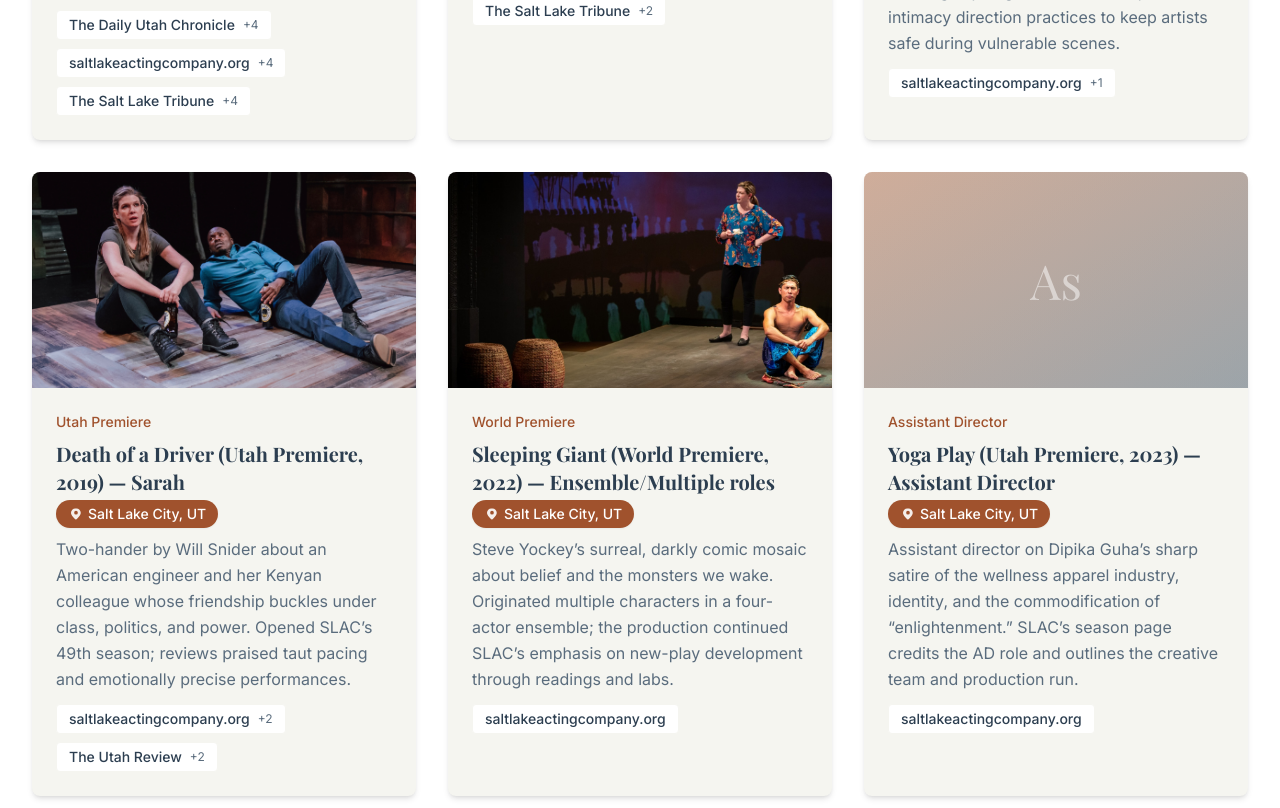
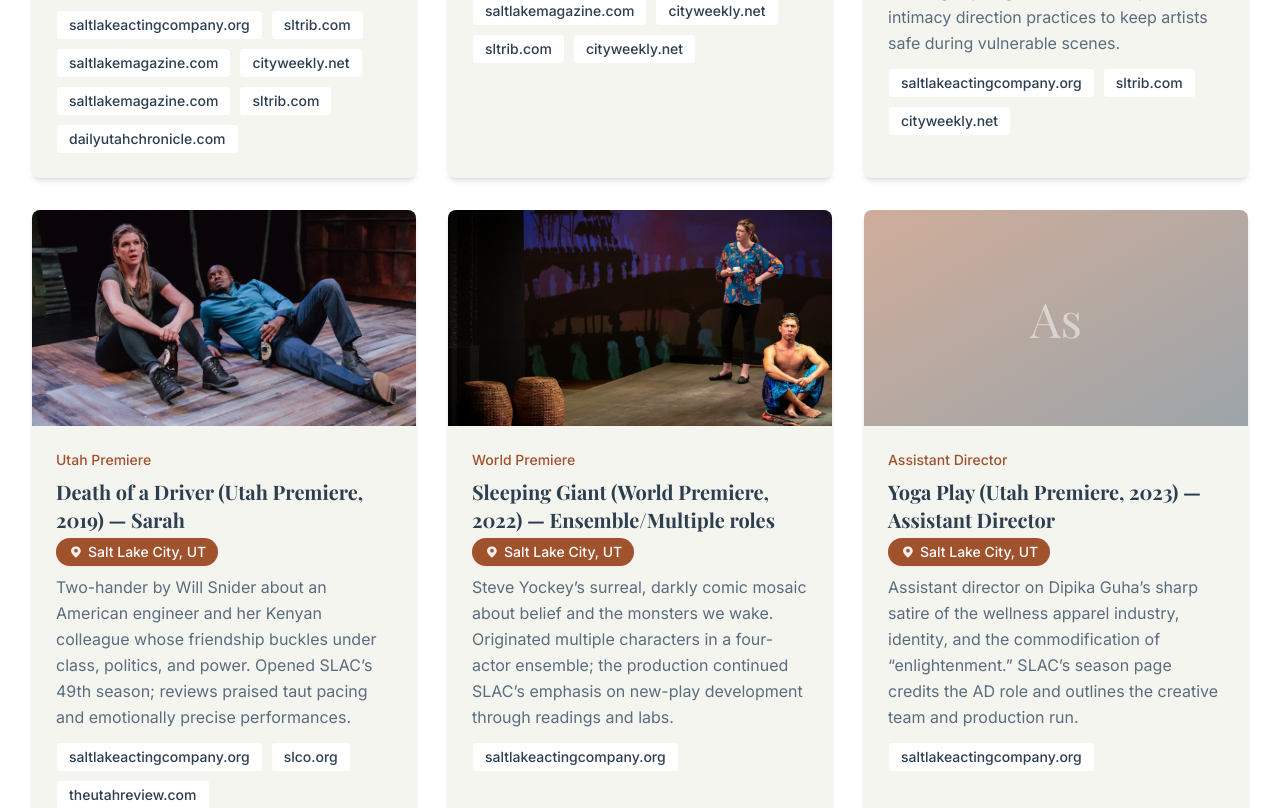
Before and after one commit to topher416/cstokeswylie, a React (Vite) app: page / in a window 1280 px wide. Shown: the part 5480-6288 px from the top of the page. Built offline with nearby package versions, Linux system fonts and the light colour scheme.

Commit message:
feat(portfolio): add real outbound links for each Featured Project (SLAC, Tribune, CityWeekly, Utah Review, UT Bloggers, etc.)

```diff
--- a/src/components/Portfolio.jsx
+++ b/src/components/Portfolio.jsx
@@ -41,9 +41,13 @@ const Portfolio = () => {
       description:
         'World premiere of Kathleen Cahill’s triptych about women in the military and the aftermath of war. Originated Alyson Moss; production developed through SLAC’s new-play pipeline and supported by an Edgerton Foundation New Play Award. Press called the staging “powerful,” highlighting stories drawn from Iraq/Afghanistan service members and MST (military sexual trauma).',
       links: [
-        { label: 'The Daily Utah Chronicle', count: 4 },
-        { label: 'saltlakeactingcompany.org', count: 4 },
-        { label: 'The Salt Lake Tribune', count: 4 },
+        { href: 'https://www.saltlakeactingcompany.org/2017/item/1155-harbur-gate' },
+        { href: 'http://www.sltrib.com/home/4885212-155/in-salt-lake-world-premiere-kathleen' },
+        { href: 'https://saltlakemagazine.com/preview-harbur-gate-slac/' },
+        { href: 'http://www.cityweekly.net/TheDailyFeed/archives/2017/02/08/salt-lake-acting-company-harbur-gate' },
+        { href: 'https://saltlakemagazine.com/review-harbur-gate/' },
+        { href: 'http://www.sltrib.com/entertainment/4942712-155/powerful-salt-lake-production-of-harbur' },
+        { href: 'http://dailyutahchronicle.com/2017/02/14/slacs-harbur-gate-heroes-fighting-hope-review/' },
       ],
     },
     {
@@ -54,8 +58,11 @@ const Portfolio = () => {
       description:
         'Originated Tanya in Troy Deutsch’s two-hander dark comedy about small-town longing, myth, and menace. The run opened SLAC’s season; coverage framed it as “Shark Week(s) at SLAC),” noting the show’s blend of physical comedy and emotional volatility.',
       links: [
-        { label: 'saltlakeactingcompany.org', count: 2 },
-        { label: 'The Salt Lake Tribune', count: 2 },
+        { href: 'https://www.saltlakeactingcompany.org/2017/item/1152-bull-shark-attack' },
+        { href: 'https://saltlakemagazine.com/shark-weeks-slac/' },
+        { href: 'http://www.cityweekly.net/TheDailyFeed/archives/2016/09/07/salt-lake-acting-company-bull-shark-attack' },
+        { href: 'http://www.sltrib.com/entertainment/4295199-155/salt-lake-acting-company-world-premiere' },
+        { href: 'http://www.cityweekly.net/utah/the-essential-aande-picks-for-sept-22-28/Content?oid=3467735' },
       ],
     },
     {
@@ -65,7 +72,11 @@ const Portfolio = () => {
       location: 'Salt Lake City, UT',
       description:
         'Played Karla in Halley Feiffer’s brash, big-hearted comedy about two adult children colliding beside their hospitalized mothers. SLAC’s archive compiles reviews and production details; simultaneous Tribune coverage spotlighted SLAC’s adoption of intimacy direction practices to keep artists safe during vulnerable scenes.',
-      links: [{ label: 'saltlakeactingcompany.org', count: 1 }],
+      links: [
+        { href: 'https://www.saltlakeactingcompany.org/shows-ticketing/play-archive/item/1389-a-funny-thing-happened-on-the-way-to-the-gynecologic-oncology-unit-at-memorial-sloan-kettering-cancer-center-of-new-york-city' },
+        { href: 'https://www.sltrib.com/artsliving/2018/09/30/help-actors-feel-safe/' },
+        { href: 'https://www.cityweekly.net/BuzzBlog/archives/2018/09/20/theater-review-salt-lake-acting-companys-a-funny-thing-happened' },
+      ],
     },
     {
       id: 4,
@@ -75,8 +86,12 @@ const Portfolio = () => {
       description:
         'Two-hander by Will Snider about an American engineer and her Kenyan colleague whose friendship buckles under class, politics, and power. Opened SLAC’s 49th season; reviews praised taut pacing and emotionally precise performances.',
       links: [
-        { label: 'saltlakeactingcompany.org', count: 2 },
-        { label: 'The Utah Review', count: 2 },
+        { href: 'https://www.saltlakeactingcompany.org/shows-ticketing/play-archive/item/1467-death-of-a-driver' },
+        { href: 'https://slco.org/zap/blog/salt-lake-acting-company-and-death-of-a-driver/' },
+        { href: 'https://www.theutahreview.com/salt-lake-acting-company-opens-49th-season-with-riveting-utah-premiere-of-death-of-a-driver/' },
+        { href: 'https://frontrowreviewersutah.com/?p=13521' },
+        { href: 'https://dailyutahchronicle.com/2019/09/14/slacs-death-of-a-driver-confronts-the-rollercoaster-of-friendship/' },
+        { href: 'https://www.abc4.com/gtu/sitting-down-with-the-actors-from-death-of-a-driver/' },
       ],
     },
     {
@@ -86,7 +101,9 @@ const Portfolio = () => {
       location: 'Salt Lake City, UT',
       description:
         'Steve Yockey’s surreal, darkly comic mosaic about belief and the monsters we wake. Originated multiple characters in a four-actor ensemble; the production continued SLAC’s emphasis on new-play development through readings and labs.',
-      links: [{ label: 'saltlakeactingcompany.org', count: 0 }],
+      links: [
+        { href: 'https://www.saltlakeactingcompany.org/2022-2023/item/1632-sleeping-giant' },
+      ],
     },
     {
       id: 6,
@@ -95,7 +112,9 @@ const Portfolio = () => {
       location: 'Salt Lake City, UT',
       description:
         'Assistant director on Dipika Guha’s sharp satire of the wellness apparel industry, identity, and the commodification of “enlightenment.” SLAC’s season page credits the AD role and outlines the creative team and production run.',
-      links: [{ label: 'saltlakeactingcompany.org', count: 0 }],
+      links: [
+        { href: 'https://www.saltlakeactingcompany.org/2022-2023/item/1635-yoga-play' },
+      ],
     },
     {
       id: 7,
@@ -105,9 +124,11 @@ const Portfolio = () => {
       description:
         'Assistant director for Noah Diaz’s lyrical meditation on illness, care, and the stories we tell to keep going. Reviews called SLAC’s staging “smartly, directly, solidly acted” and “thought-provoking,” noting how humor and existential dread coexist in the piece.',
       links: [
-        { label: 'Utah Theatre Bloggers', count: 3 },
-        { label: 'saltlakeactingcompany.org', count: 3 },
-        { label: 'The Utah Review', count: 3 },
+        { href: 'https://www.saltlakeactingcompany.org/shows-ticketing/play-archive/item/1716-you-will-get-sick' },
+        { href: 'https://www.theutahreview.com/noah-diazs-you-will-get-sick-receives-smartly-directly-solidly-acted-regional-premiere-at-salt-lake-acting-company/' },
+        { href: 'https://gephardtdaily.com/local/review-you-will-get-sick-at-slac-will-make-you-ponder-the-meaning-of-life-death/' },
+        { href: 'https://frontrowreviewers.com/?p=22403' },
+        { href: 'https://utahtheatrebloggers.com/913113/slac-provides-a-healthy-dose-of-humanity-with-you-will-get-sick' },
       ],
     },
   ];
@@ -180,17 +201,26 @@ const Portfolio = () => {
                 <p className="text-text-light leading-relaxed mb-3">{item.description}</p>
                 {item.links && item.links.length > 0 && (
                   <div className="flex flex-wrap gap-2">
-                    {item.links.map((l, idx) => (
-                      <span
-                        key={idx}
-                        className="inline-flex items-center gap-2 px-3 py-1 rounded bg-white text-primary border border-background-dark text-sm"
-                      >
-                        <span className="font-medium">{l.label}</span>
-                        {typeof l.count === 'number' && l.count > 0 && (
-                          <span className="text-xs text-text-light">+{l.count}</span>
-                        )}
-                      </span>
-                    ))}
+                    {item.links.map((l, idx) => {
+                      const url = l.href;
+                      let host = '';
+                      try {
+                        host = new URL(url).hostname.replace(/^www\./, '');
+                      } catch (e) {
+                        host = url;
+                      }
+                      return (
+                        <a
+                          key={idx}
+                          href={url}
+                          target="_blank"
+                          rel="noopener noreferrer"
+                          className="inline-flex items-center gap-2 px-3 py-1 rounded bg-white text-primary border border-background-dark text-sm hover:bg-background-dark/60 transition"
+                        >
+                          <span className="font-medium">{host}</span>
+                        </a>
+                      );
+                    })}
                   </div>
                 )}
               </div>
```
